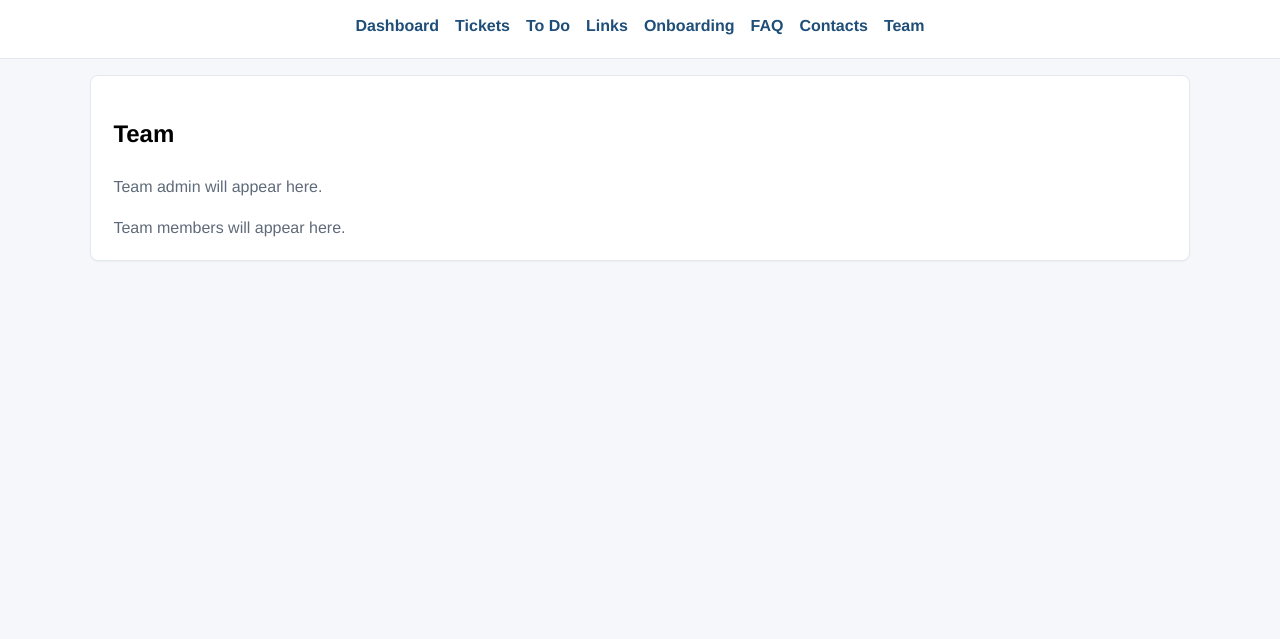
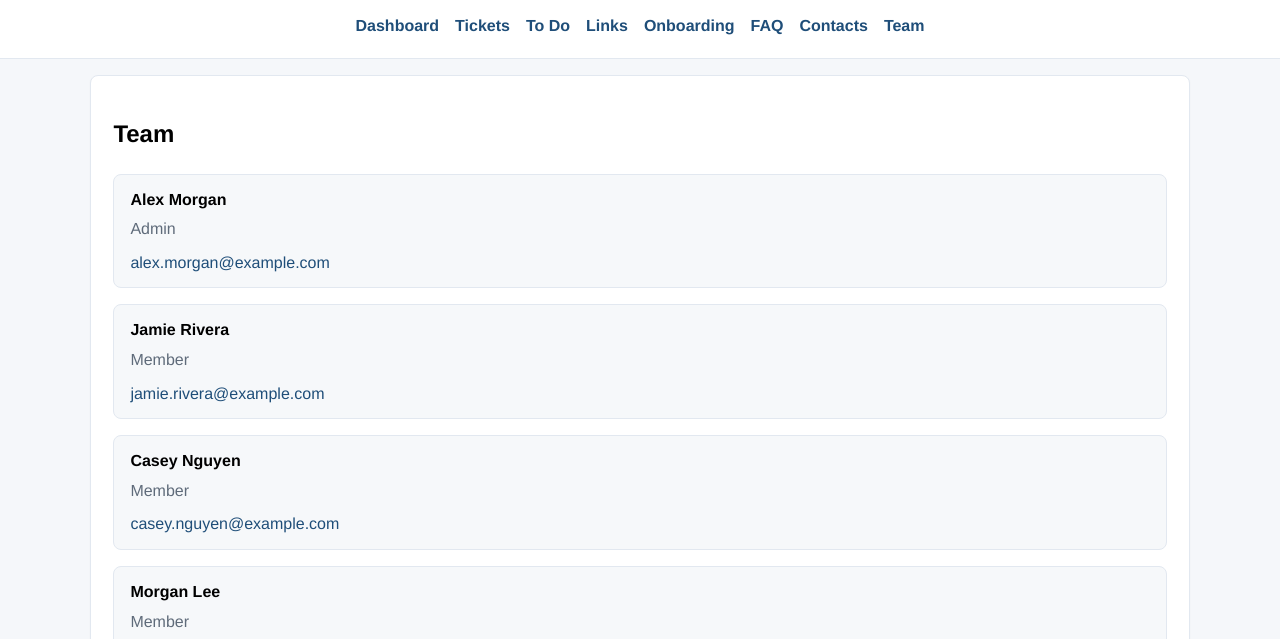
Before and after one commit to teysha-h/intern-workspace, a website: page index.html in a window 1280 px wide. Both pictures are taken after a click on the link "Team". Shown: the part 151-790 px from the top of the page. Drawn offline with Linux system fonts and the light colour scheme.

Commit message:
Team: Formatting for section adjusted, with example members

```diff
--- a/index.html
+++ b/index.html
@@ -148,14 +148,58 @@
       <section id="team">
         <h2>Team</h2>
 
-        <!-- The admin (a single, highlighted person on the team) -->
-        <div class="team-admin" id="team-admin">
-          <p>Team admin will appear here.</p>
-        </div>
+        <!-- Team roster. Card layout mirrors the Contacts card stylistically:
+             each person shows their name with their role below it. The admin is
+             the first card and is clearly labelled as the Admin. Each member
+             has an example email; no phone numbers are shown. -->
+        <div class="contacts-list" id="team-list">
+          <div class="contact-item team-member admin">
+            <h3>Alex Morgan</h3>
+            <p class="contact-role">Admin</p>
+            <div class="contact-details">
+              <a href="mailto:alex.morgan@example.com">alex.morgan@example.com</a>
+            </div>
+          </div>
 
-        <!-- The list of team members -->
-        <div class="team-list" id="team-list">
-          <p>Team members will appear here.</p>
+          <div class="contact-item team-member">
+            <h3>Jamie Rivera</h3>
+            <p class="contact-role">Member</p>
+            <div class="contact-details">
+              <a href="mailto:jamie.rivera@example.com">jamie.rivera@example.com</a>
+            </div>
+          </div>
+
+          <div class="contact-item team-member">
+            <h3>Casey Nguyen</h3>
+            <p class="contact-role">Member</p>
+            <div class="contact-details">
+              <a href="mailto:casey.nguyen@example.com">casey.nguyen@example.com</a>
+            </div>
+          </div>
+
+          <div class="contact-item team-member">
+            <h3>Morgan Lee</h3>
+            <p class="contact-role">Member</p>
+            <div class="contact-details">
+              <a href="mailto:morgan.lee@example.com">morgan.lee@example.com</a>
+            </div>
+          </div>
+
+          <div class="contact-item team-member">
+            <h3>Taylor Brooks</h3>
+            <p class="contact-role">Member</p>
+            <div class="contact-details">
+              <a href="mailto:taylor.brooks@example.com">taylor.brooks@example.com</a>
+            </div>
+          </div>
+
+          <div class="contact-item team-member">
+            <h3>Jordan Kim</h3>
+            <p class="contact-role">Member</p>
+            <div class="contact-details">
+              <a href="mailto:jordan.kim@example.com">jordan.kim@example.com</a>
+            </div>
+          </div>
         </div>
       </section>
     </main>
--- a/styles.css
+++ b/styles.css
@@ -1545,3 +1545,11 @@ summary {
   color: var(--muted);
   font-size: 0.9rem;
 }
+
+/* Team list: reuse the Contacts card look but keep the tiles narrower than the
+   full-width Contacts column. The list is capped to a fixed width and wraps
+   into multiple columns so each tile stays compact instead of stretching. */
+.team-list {
+  grid-template-columns: repeat(auto-fill, minmax(220px, 240px));
+  justify-content: start;
+}
```
